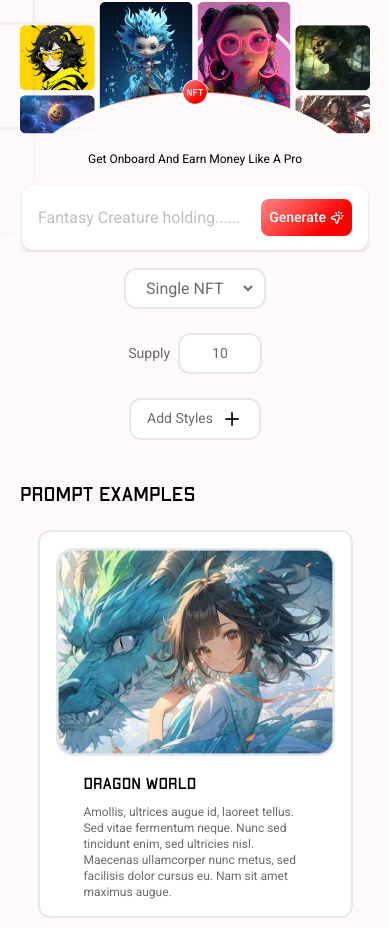
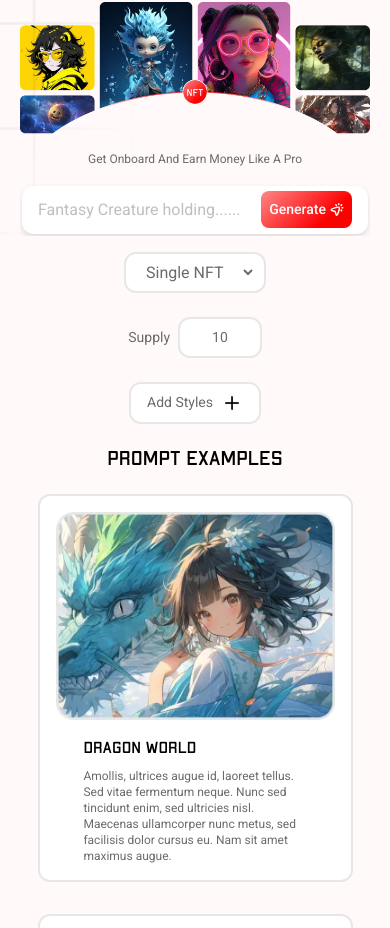
Before and after one commit to tahir-rafique/NFT-ALGO, a React (Vite) app: page /create-nft-page in a window 390 px wide. Shown: the part 172-1100 px from the top of the page. Built offline with nearby package versions, Linux system fonts and the light colour scheme.

Commit message:
create your own nft

```diff
--- a/src/App.jsx
+++ b/src/App.jsx
@@ -23,8 +23,8 @@ const App = () => {
         {/* Route: Home Page / Lading Pag */}
         <Route path="/" element={<Home />} />
 
-        {/* Route: Home Page / Lading Pag */}
-        <Route path="/not-found" element={<NotFound />} />
+        {/* Route: Not Found Page*/}
+        <Route path="*" element={<NotFound />} />
 
 
         {/* Route: Home Page / Lading Pag */}
@@ -46,20 +46,30 @@ const App = () => {
         {/* Route: Home Page / Lading Pag */}
         <Route path="/top-seller-page" element={<TopSellerPage />} />
 
+
+
         {/* Route: Home Page / Lading Pag */}
         <Route path="/seller-collection-page" element={<SellerCollectionPage />} />
 
 
 
+        {/* Route : Create NFT   */}
+        <Route path="/create-nft-page" element={<CreateNFTpage />} />
+
 
         {/* Route : Create NFT Page  */}
         <Route path="/create-nft-page" element={<CreateNFTpage />} />
 
+
+
         {/* Route: Artist Profile Page */}
         <Route path="/artist-profile-page" element={<ArtistProfilePage />} />
 
+
+
         {/* Route: Artist Profile Page Setting */}
         <Route path="/artist-profile-page-setting" element={<ArtistProfileSetting />} />
+
 
         {/* Route: Sell Method Page */}
         <Route path="/sell-method-page" element={<SellMethodPage />} />
--- a/src/components/Navbar.jsx
+++ b/src/components/Navbar.jsx
@@ -56,14 +56,14 @@ const Navbar = () => {
                                 </Link>
                             </h6>
                             <h6 className="">
-                                <Link to="/not-found" className="text-secondary">
+                                <Link to="/create-nft-page" className="text-secondary">
                                     AI NFT GENERATION
                                 </Link>
                             </h6>
                         </div>
                         <div className="hidden lg:flex gap-4">
                             <ButtonMain text="Connect Wallet" onClick={showModal} />
-                            <ButtonSecondary text="Create NFT" onClick={() => navigate('create-nft-page')} />
+                            <ButtonSecondary text="Create NFT" onClick={()=>{navigate('*')}} />
                         </div>
 
 
--- a/src/components/TrendingNFT.jsx
+++ b/src/components/TrendingNFT.jsx
@@ -26,7 +26,7 @@ const TrendingNFT = () => {
 
   return (
     <div className="flex justify-center relative z-50">
-      <div className="container mx-auto max-sm:px-5 sm:px-12 lg:px-20 py-10 flex flex-col gap-5">
+      <div className="container mx-auto max-sm:px-5 sm:px-12 lg:px-20 py-10 flex flex-col gap-10 lg:gap-20">
 
         {/* 1st Section */}
         <div className="flex justify-between items-center gap-10">
--- a/src/pages/BidModal.jsx
+++ /dev/null
@@ -1,7 +0,0 @@
-const BidModal = () => {
-    return (
-        <div>BidModal</div>
-    )
-}
-
-export default BidModal
--- /dev/null
+++ b/src/pages/CreateNFT.jsx
@@ -0,0 +1,10 @@
+
+const CreateNFT = () => {
+    return (
+        <div className="bg-green-500 h-94 ">
+            <h1>Tahir</h1>
+        </div>
+    )
+}
+
+export default CreateNFT
--- a/src/pages/CreateNFTpage.jsx
+++ b/src/pages/CreateNFTpage.jsx
@@ -27,11 +27,11 @@ const CreateNFTpage = () => {
                         </div>
                         <img src={banner} alt="" />
                         <div className='flex justify-center'>
-                            <p className=' capitalize'>get onboard and earn money like a pro</p>
+                            <p className='capitalize text-para-light'>get onboard and earn money like a pro</p>
                         </div>
 
                         <div className='p-0.5'>
-                            <div className="mx-auto rounded-xl flex justify-between items-center gap-4 px-4  py-5 bg-inverted drop-shadow-md relative z-40 w-full max-w-[800px]">
+                            <div className="mx-auto rounded-xl flex justify-between items-center gap-4 px-4 py-3 md:py-5 bg-inverted drop-shadow-md relative z-40 w-full max-w-[800px]">
                                 <input className="font-secondary text-light w-full max-w-[600px] outline-none " placeholder="Fantasy Creature holding......" />
                                 <a href="#" className="absolute navbtn-size text-small navbtn-border font-medium background-grad text-inverted max-md:px-2 px-4 py-2 shrink-0 cursor-pointer flex gap-1 right-4 z-50 ">
                                     <h6>Generate</h6>
@@ -44,7 +44,7 @@ const CreateNFTpage = () => {
                             <div className="border-2 border-boorder  rounded-xl pr-2 bg-inverted cursor-pointer">
 
                                 <select id='select-create-nft' className='w-full py-2 md:py-2.5 px-4 bg-inverted text-para-light font-secondary outline-none rounded-xl cursor-pointer'>
-                                    <option id='opt1' className='bg-inverted ' value='Single NFT'>Single NFT</option>
+                                    <option id='opt1' className='bg-inverted  ' value='Single NFT'>Single NFT</option>
                                     <option id='opt2' className='bg-inverted' value='Collection'>Collection</option>
                                 </select>
 
@@ -71,9 +71,9 @@ const CreateNFTpage = () => {
 
                     </div>
 
-                    {/* Prompt Section */}
-                    <div className='prompt-wraper py-10 lg:py-24'>
-                        <h2 className=' capitalize pb-5'>Prompt examples</h2>
+                    {/* Prompt Wraper Section */}
+                    <div className='prompt-wraper py-5 lg:py-24'>
+                        <h2 className=' capitalize pb-5 max-md:text-center'>Prompt examples</h2>
                         <div className="grid max-xl:grid-cols-1 grid-cols-2 gap-8 px-[5%]">
                             {CreateNFTPageData.map((data, index) => (
                                 <div className='border-2 border-boorder rounded-xl p-4 bg-inverted flex max-sm:flex-col items-center gap-4 sm:gap-10 relative' key={index}>
```
